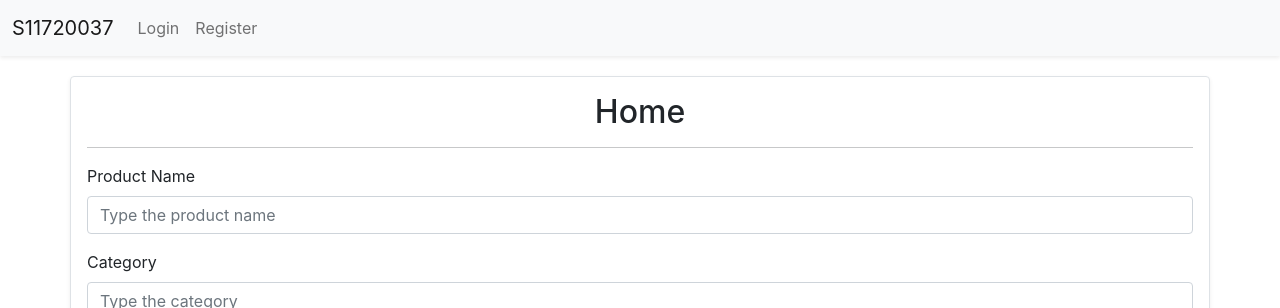
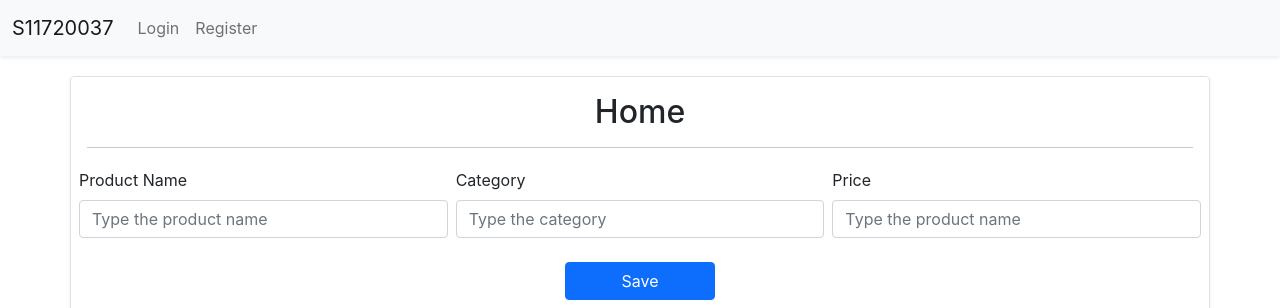
Before and after one commit to S11720037/backend-exercise-6, a React (Create React App) app: page / in a window 1280 px wide. Shown: the top 308 px of the page. Built offline with nearby package versions, Linux system fonts and the light colour scheme; no server answers; the database is empty.

Commit message:
update Home style

```diff
--- a/src/pages/Home/index.js
+++ b/src/pages/Home/index.js
@@ -94,6 +94,8 @@ function Home() {
       <h2 className="text-center">Home</h2>
       <hr />
       <form>
+        <div className="row">
+          <div className="col-sm-4 p-1">
             <div className="mb-3">
               <label htmlFor="product-name" className="form-label">
                 Product Name
@@ -107,6 +109,8 @@ function Home() {
                 onChange={e => setProductName(e.target.value)}
               />
             </div>
+          </div>
+          <div className="col-sm-4 p-1">
             <div className="mb-3">
               <label htmlFor="category" className="form-label">
                 Category
@@ -120,6 +124,8 @@ function Home() {
                 onChange={e => setCategory(e.target.value)}
               />
             </div>
+          </div>
+          <div className="col-sm-4 p-1">
             <div className="mb-3">
               <label htmlFor="price" className="form-label">
                 Price
@@ -133,6 +139,9 @@ function Home() {
                 onChange={e => setPrice(e.target.value)}
               />
             </div>
+          </div>
+        </div>
+
         <div className="text-center">
           <button
             type="submit"
```
Lines whose indentation alone changed are shown as unchanged.
